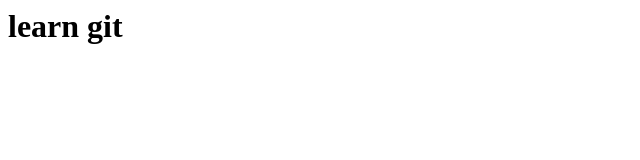
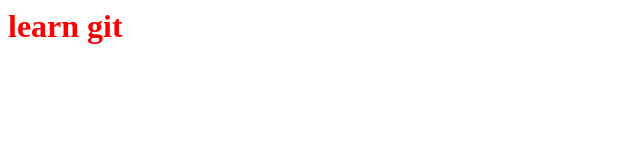
Before and after one commit to Bhupathi26/git-tutorial, a plain HTML site: page index.html in a window 1280 px wide. Shown: the whole page, without its empty margins (0-640 px from the left). Drawn offline with Linux system fonts and the light colour scheme.

Commit message:
heading color set

```diff
--- a/index.html
+++ b/index.html
@@ -1,6 +1,6 @@
 <html>
 <body>
-<h1>learn git</h1>
+<h1 style="color:red">learn git</h1>
 
 
 </body>
```
